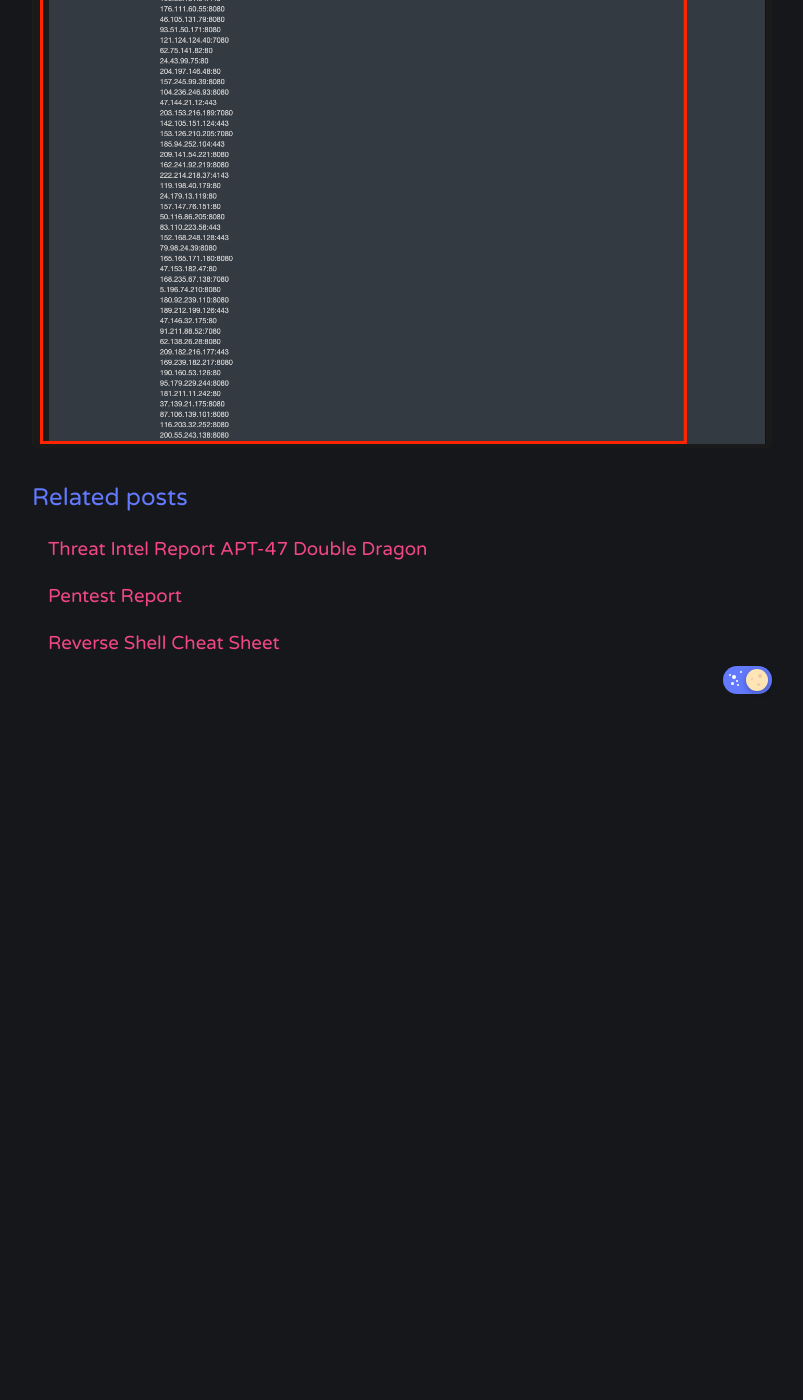
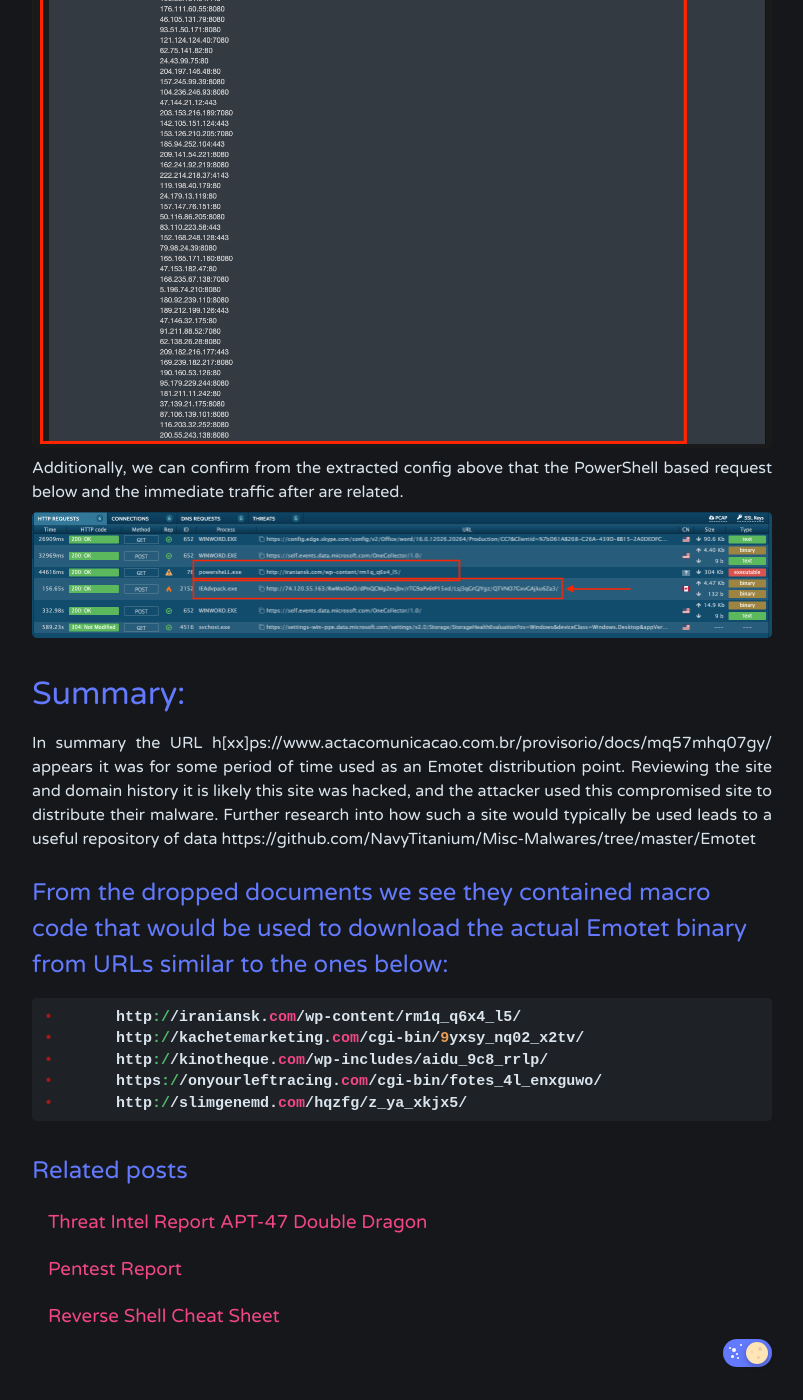
Before and after one commit to Rayferrufino/Rayferrufino.github.io, a Jekyll site: the page built from _posts/2020-12-27-Threat Hunting Report.md, in a window 1280 px wide and 1400 px high, scrolled down 7577 px. Shown: the whole window, without its empty margins (238-1041 px from the left). Built offline with Jekyll 4.4.1, drawn with Linux system fonts in a browser that asks for light colours; comment, search, counter and statistics services are not loaded; before the commit the page ends 8304 px from its top, so only the background shows below that.

Commit message:
Update 2020-12-27-Threat Hunting Report.md

````diff
--- a/_posts/2020-12-27-Threat Hunting Report.md
+++ b/_posts/2020-12-27-Threat Hunting Report.md
@@ -130,3 +130,22 @@ https://capesandbox.com/submit/status/49440/
 ![alt text](https://Rayferrufino.github.io/assets/pic8.png "Logo Title Text 1")
 
 ![alt text](https://Rayferrufino.github.io/assets/pic9.png "Logo Title Text 1")
+
+
+Additionally, we can confirm from the extracted config above that the PowerShell based request below and the immediate traffic after are related.
+
+![alt text](https://Rayferrufino.github.io/assets/pic10.png "Logo Title Text 1")
+
+# Summary:
+
+In summary the URL h[xx]ps://www.actacomunicacao.com.br/provisorio/docs/mq57mhq07gy/ appears it was for some period of time used as an Emotet distribution point. Reviewing the site and domain history it is likely this site was hacked, and the attacker used this compromised site to distribute their malware. Further research into how such a site would typically be used leads to a useful repository of data https://github.com/NavyTitanium/Misc-Malwares/tree/master/Emotet
+
+
+## From the dropped documents we see they contained macro code that would be used to download the actual Emotet binary from URLs similar to the ones below:
+```ruby
+•	http://iraniansk.com/wp-content/rm1q_q6x4_l5/
+•	http://kachetemarketing.com/cgi-bin/9yxsy_nq02_x2tv/
+•	http://kinotheque.com/wp-includes/aidu_9c8_rrlp/
+•	https://onyourleftracing.com/cgi-bin/fotes_4l_enxguwo/
+•	http://slimgenemd.com/hqzfg/z_ya_xkjx5/
+```
````
